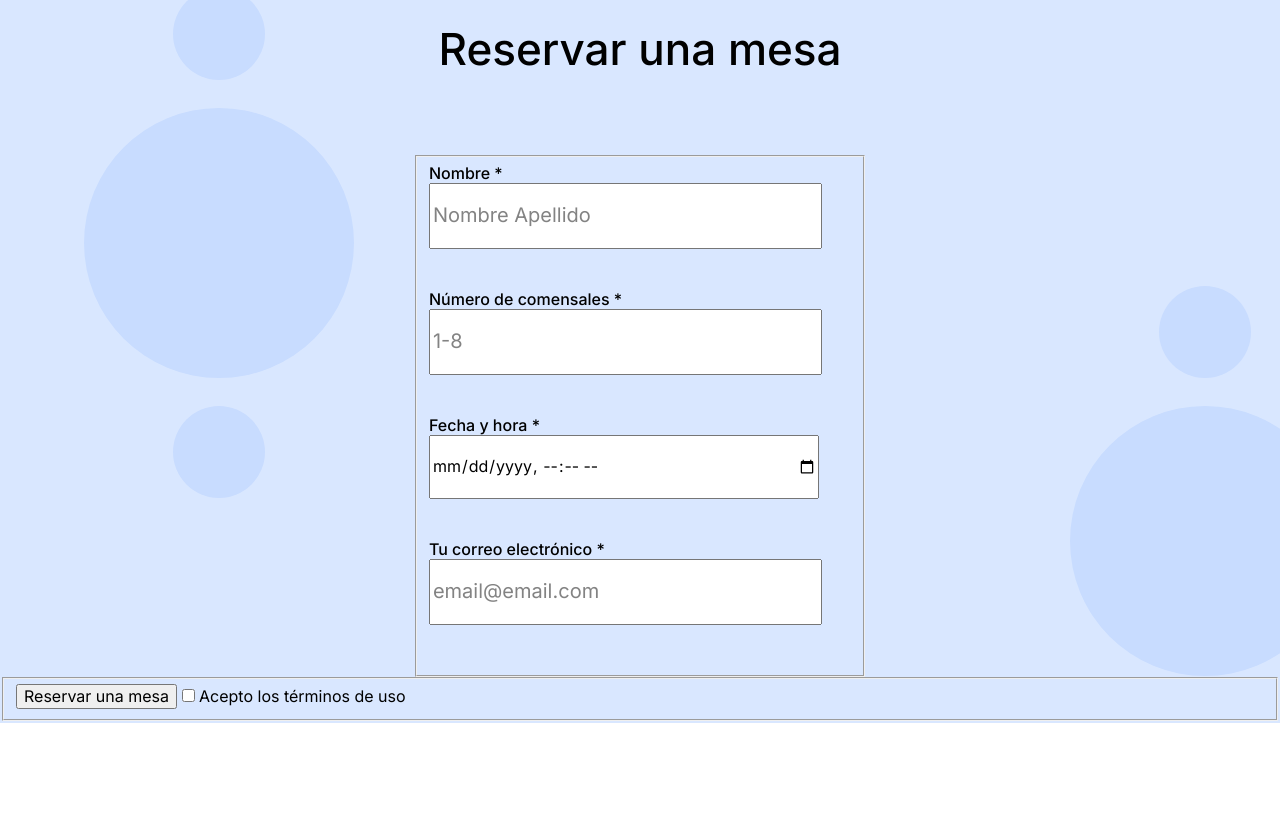
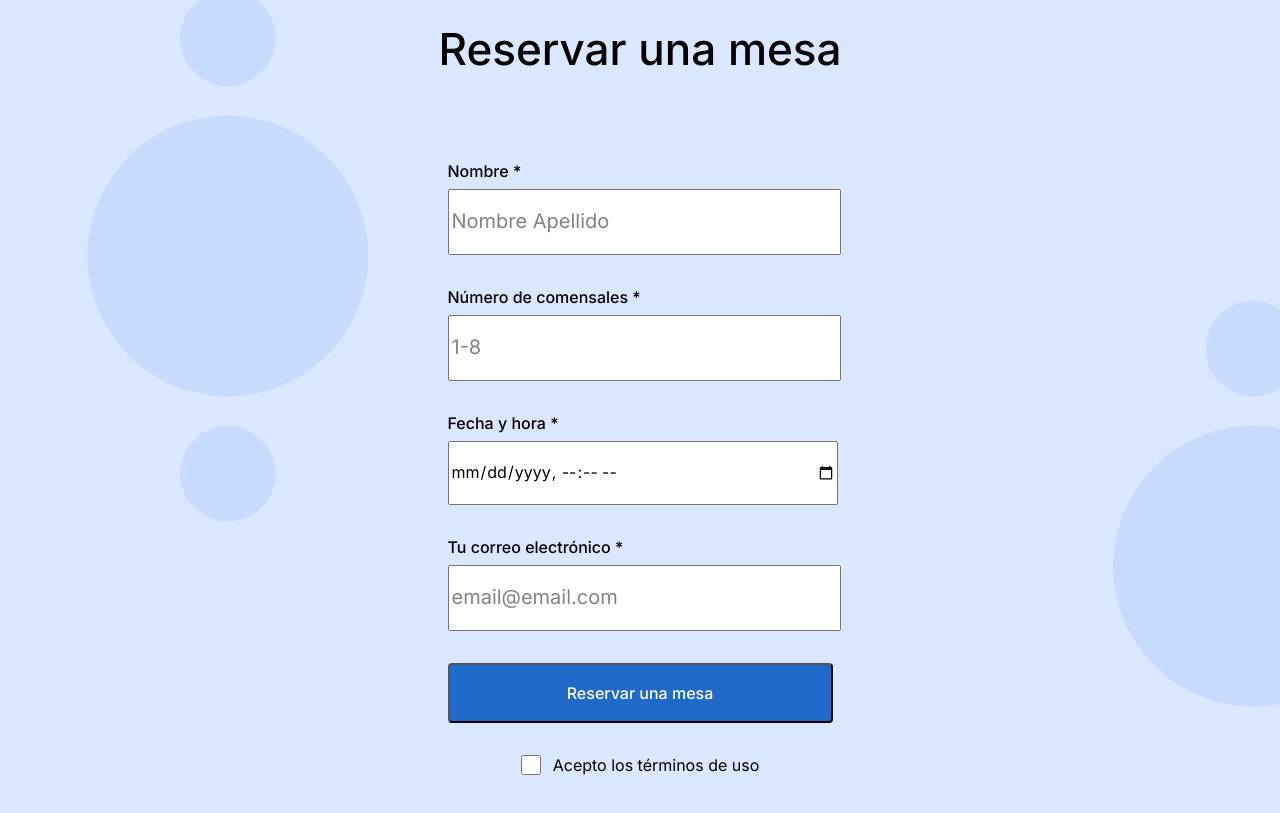
Before and after one commit to AldebaranSanz/web_project_coffeeshop, a plain HTML site: page index.html in a window 1280 px wide. Shown: the part 1677-2490 px from the top of the page. Before the commit the page ends 2400 px from the top, so only its background shows below. Drawn offline with Linux system fonts and the light colour scheme.

Commit message:
html y estilos básicos finalizados. Pendiente animaciones

```diff
--- a/index.html
+++ b/index.html
@@ -154,16 +154,13 @@
                   required
                 />
               </label>
-            </fieldset>
-            <fieldset class="form__handlers">
-              <button class="form__button">Reservar una mesa</button>
-              <input
-                class="form__checkbox"
-                type="checkbox"
-                id="form__checkbox"
-                required
-              />
-              <label for="form__checkbox">Acepto los términos de uso</label>
+              <button class="form__button" type="submit">
+                Reservar una mesa
+              </button>
+              <label class="form__checkbox">
+                <input type="checkbox" required />
+                Acepto los términos de uso
+              </label>
             </fieldset>
           </form>
         </section>
--- a/pages/index.css
+++ b/pages/index.css
@@ -191,9 +191,9 @@
   background-image: url(../images/background_reservation.svg);
   display: flex;
   flex-direction: column;
-  height: 100vh;
   min-height: 720px;
-  max-height: 800px;
+  background-size: cover;
+  background-repeat: no-repeat;
 }
 
 .reservation__title {
@@ -220,12 +220,12 @@
 }
 
 .form__fieldset {
-  margin: 0 auto 0;
-}
-
-.form__label {
-  display: block;
-  margin-bottom: 8px;
+  margin: 0 auto 120px;
+  max-width: 385px;
+  display: flex;
+  flex-direction: column;
+  align-items: stretch;
+  border: none;
 }
 
 .form__input {
@@ -233,6 +233,7 @@
   height: 60px;
   max-width: 385px;
   margin-bottom: 32px;
+  margin-top: 8px;
 }
 
 .form__input::-webkit-input-placeholder {
@@ -276,3 +277,32 @@
   line-height: 30px;
   color: #838383;
 }
+
+.form__button {
+  background-color: #1f69c9;
+  font-family: Inter;
+  font-style: normal;
+  font-weight: 500;
+  font-size: 16px;
+  line-height: 20px;
+  color: #ffffff;
+  margin: auto;
+  height: 60px;
+  min-width: 385px;
+  justify-content: center;
+  border-radius: 4px;
+  cursor: pointer;
+}
+
+.form__checkbox {
+  display: flex;
+  margin-top: 32px;
+  justify-content: center;
+}
+
+.form__checkbox input {
+  width: 20px;
+  height: 20px;
+  margin-right: 12px;
+  cursor: pointer;
+}
```
